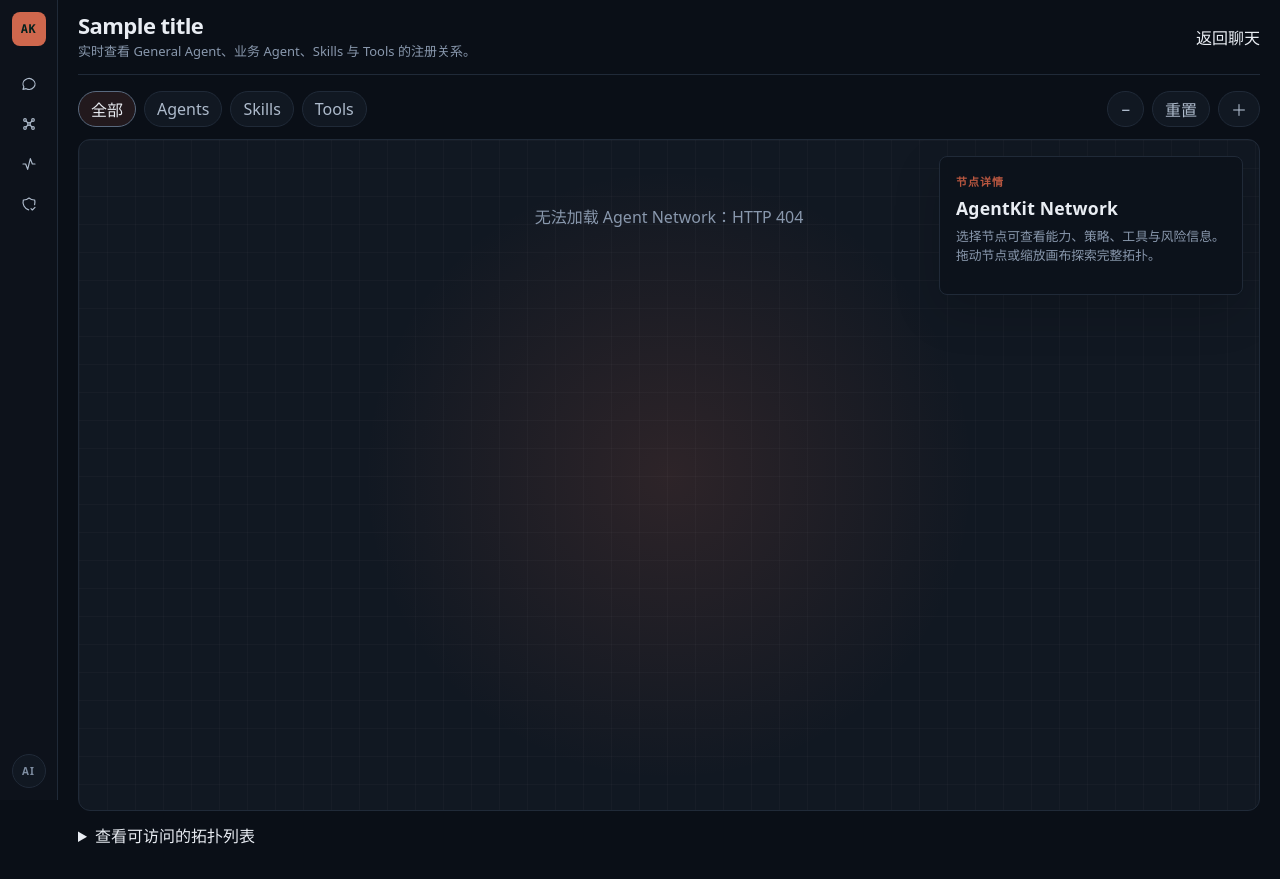
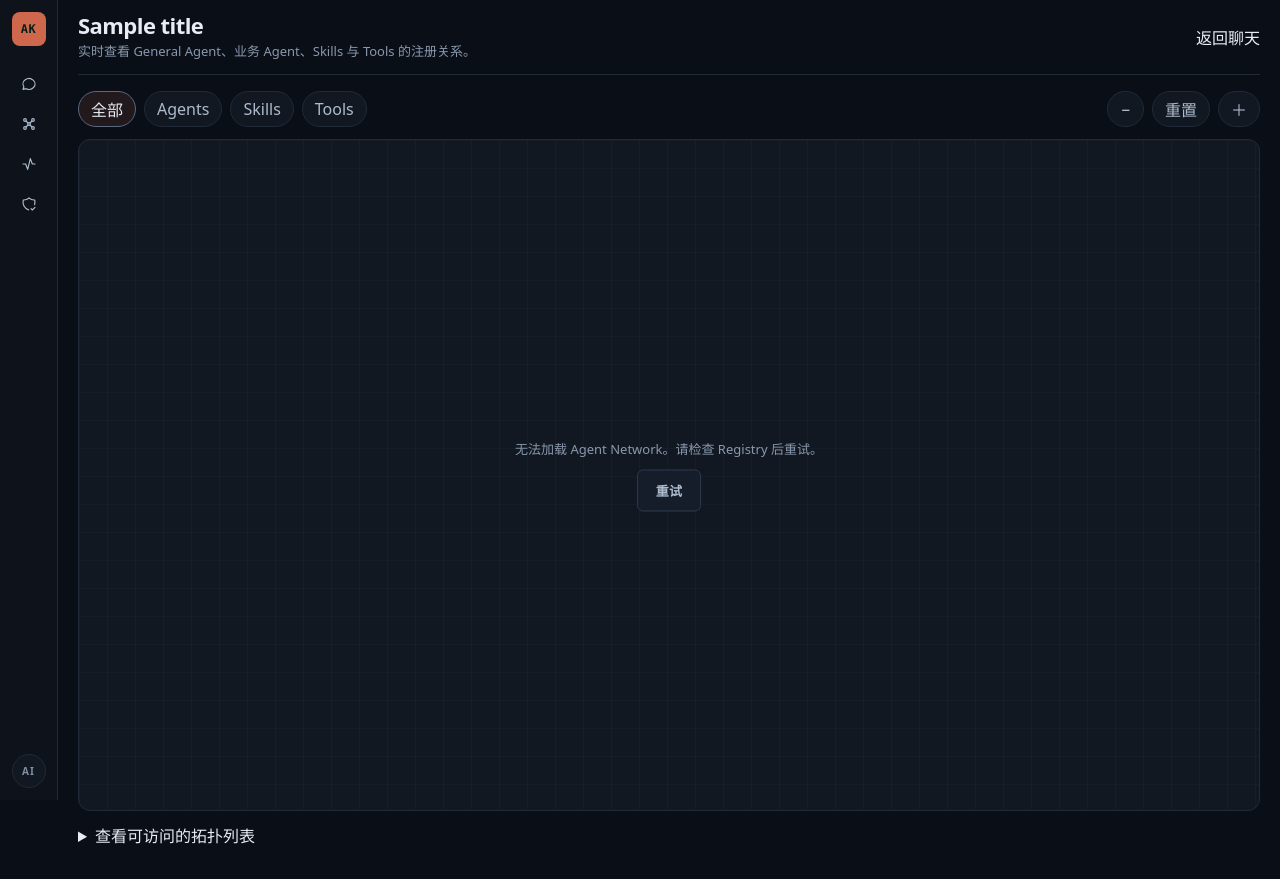
Before and after one commit to leo-cai-ai/agentkit, a Python web app: template src/agentkit/web/templates/agents.html in a window 1280 px wide. Run offline with Jinja, Linux system fonts and the light colour scheme; the template is opened without the code that fills it: most values are stand-ins (such as "Sample title", 1, 10 or a date in 2020).

Commit message:
feat: refine accessible Agent Network

```diff
--- a/src/agentkit/web/static/css/pages.css
+++ b/src/agentkit/web/static/css/pages.css
@@ -277,22 +277,23 @@
   background:
     linear-gradient(rgb(255 255 255 / 0.025) 1px, transparent 1px),
     linear-gradient(90deg, rgb(255 255 255 / 0.025) 1px, transparent 1px),
-    radial-gradient(circle at 50% 50%, color-mix(in srgb, var(--ak-sys-color-accent-default) 15%, transparent), transparent 45%),
     var(--ak-sys-color-bg-surface);
-  background-size: 28px 28px, 28px 28px, auto, auto;
+  background-size: 28px 28px, 28px 28px, auto;
 }
 
 .ak-network-canvas { position: absolute; inset: 0; }
 .ak-network-canvas svg { inline-size: 100%; block-size: 100%; touch-action: none; }
 .ak-network-edges path {
   fill: none;
-  stroke: color-mix(in srgb, var(--ak-sys-color-accent-default) 42%, transparent);
+  stroke: var(--ak-sys-color-border-interactive);
   stroke-width: 1.5;
+  transition: opacity 160ms ease, stroke 160ms ease, stroke-width 160ms ease;
+}
+.ak-network-edges path.is-highlighted { stroke: var(--ak-sys-color-accent-strong); stroke-width: 3; }
+.ak-network-edges path.is-active-run {
   stroke-dasharray: 8 8;
   animation: ak-network-flow 1.8s linear infinite;
-  transition: opacity 160ms ease, stroke 160ms ease, stroke-width 160ms ease;
-}
-.ak-network-edges path.is-highlighted { stroke: var(--ak-sys-color-accent-strong); stroke-width: 3; }
+}
 .ak-network-node { cursor: grab; transition: opacity 160ms ease; }
 .ak-network-node:active { cursor: grabbing; }
 .ak-node-halo { fill: color-mix(in srgb, var(--ak-sys-color-accent-default) 12%, transparent); stroke: none; }
@@ -303,6 +304,7 @@
 .ak-network-node.is-selected .ak-node-halo { fill: color-mix(in srgb, var(--ak-sys-color-accent-strong) 28%, transparent); }
 .ak-node-title { fill: var(--ak-sys-color-text-primary); font-size: 11px; font-weight: 700; pointer-events: none; }
 .ak-node-type { fill: var(--ak-sys-color-text-subtle); font-size: 7px; letter-spacing: 0.11em; pointer-events: none; }
+.ak-node-icon { color: var(--ak-sys-color-text-secondary); pointer-events: none; }
 .ak-network-node.is-filtered,
 .ak-network-edges path.is-filtered { opacity: 0.08; pointer-events: none; }
 
@@ -323,10 +325,46 @@
 .ak-network-detail dl { display: grid; grid-template-columns: 5rem 1fr; gap: 0.5rem; font-size: 0.75rem; }
 .ak-network-detail dt, .ak-network-detail dd { margin: 0; overflow-wrap: anywhere; }
 .ak-network-detail dt { color: var(--ak-sys-color-text-subtle); }
-.ak-network-fallback ul { display: grid; gap: var(--ak-sys-space-2); padding: 0; list-style: none; }
-.ak-network-fallback li { display: grid; gap: 0.25rem; padding: var(--ak-sys-space-2); border-block-end: 1px solid var(--ak-sys-color-border-default); }
+.ak-network-status {
+  position: absolute;
+  inset: 50% auto auto 50%;
+  z-index: 2;
+  display: flex;
+  flex-direction: column;
+  align-items: center;
+  gap: var(--ak-sys-space-3);
+  color: var(--ak-sys-color-text-subtle);
+  font-size: 0.8125rem;
+  text-align: center;
+  transform: translate(-50%, -50%);
+}
+.ak-agent-network-shell[data-state="ready"] .ak-network-status,
+.ak-agent-network-shell[data-state="ready"] .ak-network-status-message {
+  display: none;
+}
+.ak-agent-network-shell[data-state="error"] .ak-network-detail,
+.ak-agent-network-shell[data-state="empty"] .ak-network-detail {
+  display: none;
+}
+.ak-network-fallback [data-network-list] { display: grid; gap: var(--ak-sys-space-4); margin-block-start: var(--ak-sys-space-3); }
+.ak-network-fallback section { display: grid; gap: var(--ak-sys-space-2); }
+.ak-network-fallback h3 { margin: 0; color: var(--ak-sys-color-text-secondary); font-size: 0.75rem; }
+.ak-network-fallback section > div { display: grid; grid-template-columns: repeat(auto-fit, minmax(14rem, 1fr)); gap: var(--ak-sys-space-2); }
+.ak-network-fallback button {
+  display: grid;
+  gap: 0.25rem;
+  padding: var(--ak-sys-space-3);
+  border: 1px solid var(--ak-sys-color-border-default);
+  border-radius: var(--ak-sys-radius-control);
+  color: var(--ak-sys-color-text-primary);
+  background: var(--ak-sys-color-bg-surface);
+  font: inherit;
+  text-align: start;
+  cursor: pointer;
+}
+.ak-network-fallback button:hover,
+.ak-network-fallback button[aria-current="true"] { border-color: var(--ak-sys-color-border-interactive); background: var(--ak-sys-color-bg-surface-subtle); }
 .ak-network-fallback span { color: var(--ak-sys-color-text-subtle); font-size: 0.75rem; }
-.ak-network-error { padding: 4rem; color: var(--ak-sys-color-text-subtle); text-align: center; }
 
 @keyframes ak-network-flow { to { stroke-dashoffset: -32; } }
 
@@ -1494,6 +1532,10 @@ button.conversation-new {
   .ak-chat-composer {
     transition: none;
   }
+
+  .ak-network-edges path.is-active-run {
+    animation: none;
+  }
 }
 
 @media print {
--- a/src/agentkit/web/static/js/agent_graph.js
+++ b/src/agentkit/web/static/js/agent_graph.js
@@ -1,9 +1,13 @@
 (() => {
   const root = document.querySelector("[data-agent-network]");
   if (!root) return;
+
   const canvas = root.querySelector("[data-network-canvas]");
   const detail = root.querySelector("[data-network-detail]");
   const list = root.querySelector("[data-network-list]");
+  const stage = root.querySelector(".ak-network-stage");
+  const statusMessage = root.querySelector("[data-network-status-message]");
+  const retryButton = root.querySelector("[data-network-retry]");
   const width = 1200;
   const height = 760;
   let scale = 1;
@@ -16,6 +20,13 @@
     .replaceAll(">", "&gt;")
     .replaceAll('"', "&quot;")
     .replaceAll("'", "&#039;");
+
+  function setNetworkState(state, message = "") {
+    root.dataset.state = state;
+    stage?.setAttribute("aria-busy", String(state === "loading"));
+    if (statusMessage) statusMessage.textContent = message;
+    if (retryButton) retryButton.hidden = state !== "error";
+  }
 
   function buildGraph(data) {
     const nodes = [];
@@ -36,7 +47,12 @@
     for (const tool of data.tools || []) {
       add(tool.name, "tool", { label: tool.name, data: tool });
     }
-    const edges = (data.relationships || []).filter((edge) => byId.has(edge.source) && byId.has(edge.target));
+    const edges = (data.relationships || [])
+      .filter((relationship) => byId.has(relationship.source) && byId.has(relationship.target))
+      .map((relationship) => ({
+        ...relationship,
+        active: relationship.active === true,
+      }));
     return { nodes, edges, byId };
   }
 
@@ -48,18 +64,107 @@
     };
     const general = nodes.find((node) => node.id === "general_agent");
     if (general) Object.assign(general, { x: width / 2, y: height / 2 });
-    const rings = { agent: 190, skill: 300, tool: 405 };
+    const rings = { agent: 190, skill: 305, tool: 420 };
     for (const [type, items] of Object.entries(groups)) {
       items.forEach((node, index) => {
         const angle = -Math.PI / 2 + (Math.PI * 2 * index) / Math.max(1, items.length);
         node.x = width / 2 + Math.cos(angle) * rings[type];
-        node.y = height / 2 + Math.sin(angle) * rings[type] * 0.72;
+        node.y = height / 2 + Math.sin(angle) * rings[type] * 0.7;
       });
     }
   }
 
+  function nodeGeometry(node) {
+    if (node.id === "general_agent") return { width: 160, height: 76, radius: 16 };
+    if (node.type === "agent") return { width: 138, height: 62, radius: 14 };
+    if (node.type === "skill") return { width: 118, height: 52, radius: 10 };
+    return { width: 108, height: 44, radius: 8 };
+  }
+
+  function nodeIcon(node) {
+    if (node.type === "agent") return "message-circle";
+    if (node.type === "skill") return "topology-star";
+    return "activity";
+  }
+
+  function edgePath(source, target) {
+    const mx = (source.x + target.x) / 2;
+    const my = (source.y + target.y) / 2 - Math.min(55, Math.abs(source.x - target.x) * 0.08);
+    return `M ${source.x} ${source.y} Q ${mx} ${my} ${target.x} ${target.y}`;
+  }
+
+  function createNode(svg, node) {
+    const geometry = nodeGeometry(node);
+    const group = document.createElementNS(svg.namespaceURI, "g");
+    group.classList.add("ak-network-node", `is-${node.type}`);
+    if (node.id === "general_agent") group.classList.add("is-general");
+    group.dataset.nodeId = node.id;
+    group.dataset.nodeType = node.type;
+    group.setAttribute("transform", `translate(${node.x} ${node.y})`);
+    group.setAttribute("tabindex", "0");
+    group.setAttribute("role", "button");
+    group.setAttribute("aria-label", `${node.type}: ${node.label}`);
+
+    const halo = document.createElementNS(svg.namespaceURI, "rect");
+    halo.setAttribute("x", String(-geometry.width / 2 - 6));
+    halo.setAttribute("y", String(-geometry.height / 2 - 6));
+    halo.setAttribute("width", String(geometry.width + 12));
+    halo.setAttribute("height", String(geometry.height + 12));
+    halo.setAttribute("rx", String(geometry.radius + 4));
+    halo.classList.add("ak-node-halo");
+
+    const body = document.createElementNS(svg.namespaceURI, "rect");
+    body.setAttribute("x", String(-geometry.width / 2));
+    body.setAttribute("y", String(-geometry.height / 2));
+    body.setAttribute("width", String(geometry.width));
+    body.setAttribute("height", String(geometry.height));
+    body.setAttribute("rx", String(geometry.radius));
+    body.classList.add("ak-node-body");
+
+    const icon = document.createElementNS(svg.namespaceURI, "use");
+    icon.setAttribute("href", `/static/icons/tabler-sprite.svg#icon-${nodeIcon(node)}`);
+    icon.setAttribute("x", String(-geometry.width / 2 + 12));
+    icon.setAttribute("y", "-8");
+    icon.setAttribute("width", "16");
+    icon.setAttribute("height", "16");
+    icon.classList.add("ak-node-icon");
+
+    const title = document.createElementNS(svg.namespaceURI, "text");
+    title.classList.add("ak-node-title");
+    title.setAttribute("text-anchor", "middle");
+    title.setAttribute("x", "8");
+    title.setAttribute("y", "-2");
+    title.textContent = node.label.length > 18 ? `${node.label.slice(0, 16)}…` : node.label;
+
+    const type = document.createElementNS(svg.namespaceURI, "text");
+    type.classList.add("ak-node-type");
+    type.setAttribute("text-anchor", "middle");
+    type.setAttribute("x", "8");
+    type.setAttribute("y", "16");
+    type.textContent = node.type.toUpperCase();
+    group.append(halo, body, icon, title, type);
+
+    const select = () => selectNode(node.id);
+    group.addEventListener("click", select);
+    group.addEventListener("keydown", (event) => {
+      if (event.key === "Enter" || event.key === " ") {
+        event.preventDefault();
+        select();
+      }
+    });
+    return group;
+  }
+
   function render() {
     if (!graph) return;
+    if (!graph.nodes.length) {
+      canvas.replaceChildren();
+      renderList();
+      detail.innerHTML = '<span class="ak-eyebrow">空状态</span><h2>尚未注册节点</h2><p>请先注册 Agent、Skill 或 Tool。</p>';
+      setNetworkState("empty", "Registry 中还没有可展示的节点。");
+      return;
+    }
+
     placeNodes(graph.nodes);
     const svg = document.createElementNS("http://www.w3.org/2000/svg", "svg");
     svg.setAttribute("viewBox", `0 0 ${width} ${height}`);
@@ -71,14 +176,15 @@
 
     const edgeLayer = document.createElementNS(svg.namespaceURI, "g");
     edgeLayer.classList.add("ak-network-edges");
-    for (const edge of graph.edges) {
-      const source = graph.byId.get(edge.source);
-      const target = graph.byId.get(edge.target);
+    for (const relationship of graph.edges) {
+      const source = graph.byId.get(relationship.source);
+      const target = graph.byId.get(relationship.target);
       const path = document.createElementNS(svg.namespaceURI, "path");
       path.dataset.source = source.id;
       path.dataset.target = target.id;
-      path.dataset.edgeType = edge.type;
+      path.dataset.edgeType = relationship.type;
       path.setAttribute("d", edgePath(source, target));
+      path.classList.toggle("is-active-run", relationship.active === true);
       edgeLayer.appendChild(path);
     }
     viewport.appendChild(edgeLayer);
@@ -92,59 +198,21 @@
     applyFilter();
     bindDragging(svg);
     renderList();
-  }
-
-  function edgePath(source, target) {
-    const mx = (source.x + target.x) / 2;
-    const my = (source.y + target.y) / 2 - Math.min(55, Math.abs(source.x - target.x) * 0.08);
-    return `M ${source.x} ${source.y} Q ${mx} ${my} ${target.x} ${target.y}`;
-  }
-
-  function createNode(svg, node) {
-    const group = document.createElementNS(svg.namespaceURI, "g");
-    group.classList.add("ak-network-node", `is-${node.type}`);
-    if (node.id === "general_agent") group.classList.add("is-general");
-    group.dataset.nodeId = node.id;
-    group.dataset.nodeType = node.type;
-    group.setAttribute("transform", `translate(${node.x} ${node.y})`);
-    group.setAttribute("tabindex", "0");
-    group.setAttribute("role", "button");
-    group.setAttribute("aria-label", `${node.type}: ${node.label}`);
-    const halo = document.createElementNS(svg.namespaceURI, "circle");
-    halo.setAttribute("r", node.id === "general_agent" ? "58" : "42");
-    halo.classList.add("ak-node-halo");
-    const body = document.createElementNS(svg.namespaceURI, "circle");
-    body.setAttribute("r", node.id === "general_agent" ? "45" : "32");
-    body.classList.add("ak-node-body");
-    const title = document.createElementNS(svg.namespaceURI, "text");
-    title.classList.add("ak-node-title");
-    title.setAttribute("text-anchor", "middle");
-    title.setAttribute("y", node.id === "general_agent" ? "4" : "3");
-    title.textContent = node.label.length > 17 ? `${node.label.slice(0, 15)}…` : node.label;
-    const type = document.createElementNS(svg.namespaceURI, "text");
-    type.classList.add("ak-node-type");
-    type.setAttribute("text-anchor", "middle");
-    type.setAttribute("y", node.id === "general_agent" ? "21" : "17");
-    type.textContent = node.type.toUpperCase();
-    group.append(halo, body, title, type);
-    const select = () => selectNode(node.id);
-    group.addEventListener("click", select);
-    group.addEventListener("keydown", (event) => {
-      if (event.key === "Enter" || event.key === " ") {
-        event.preventDefault();
-        select();
-      }
-    });
-    return group;
+    setNetworkState("ready");
+    selectNode(graph.byId.has("general_agent") ? "general_agent" : graph.nodes[0].id);
   }
 
   function selectNode(nodeId) {
-    const node = graph.byId.get(nodeId);
+    const node = graph?.byId.get(nodeId);
+    if (!node) return;
     canvas.querySelectorAll(".ak-network-node").forEach((element) => {
       element.classList.toggle("is-selected", element.dataset.nodeId === nodeId);
     });
     canvas.querySelectorAll(".ak-network-edges path").forEach((edge) => {
       edge.classList.toggle("is-highlighted", edge.dataset.source === nodeId || edge.dataset.target === nodeId);
+    });
+    list.querySelectorAll("[data-network-list-node]").forEach((button) => {
+      button.setAttribute("aria-current", button.dataset.networkListNode === nodeId ? "true" : "false");
     });
     const data = node.data || {};
     const facts = node.type === "agent"
@@ -182,11 +250,14 @@
       });
     });
     svg.addEventListener("pointerup", () => { drag = null; });
+    svg.addEventListener("pointercancel", () => { drag = null; });
   }
 
   function applyScale() {
     const viewport = canvas.querySelector("[data-viewport]");
-    if (viewport) viewport.setAttribute("transform", `translate(${width * (1 - scale) / 2} ${height * (1 - scale) / 2}) scale(${scale})`);
+    if (viewport) {
+      viewport.setAttribute("transform", `translate(${width * (1 - scale) / 2} ${height * (1 - scale) / 2}) scale(${scale})`);
+    }
   }
 
   function applyFilter() {
@@ -204,14 +275,43 @@
   }
 
   function renderList() {
-    const rows = graph.nodes.map((node) => `<li><strong>${escapeHtml(node.label)}</strong><span>${escapeHtml(node.type)} · ${escapeHtml(node.data?.description || node.id)}</span></li>`).join("");
-    list.innerHTML = `<ul>${rows}</ul>`;
+    if (!graph) return;
+    const labels = { agent: "Agents", skill: "Skills", tool: "Tools" };
+    list.innerHTML = ["agent", "skill", "tool"].map((type) => {
+      const nodes = graph.nodes.filter((node) => node.type === type);
+      if (!nodes.length) return "";
+      const buttons = nodes.map((node) => `
+        <button type="button" data-network-list-node="${escapeHtml(node.id)}" aria-current="false">
+          <strong>${escapeHtml(node.label)}</strong>
+          <span>${escapeHtml(node.data?.description || node.id)}</span>
+        </button>
+      `).join("");
+      return `<section><h3>${labels[type]}</h3><div>${buttons}</div></section>`;
+    }).join("");
+  }
+
+  async function loadNetwork() {
+    setNetworkState("loading", "正在加载 Agent Network…");
+    try {
+      const response = await fetch("/api/registry");
+      if (!response.ok) throw new Error(`HTTP ${response.status}`);
+      graph = buildGraph(await response.json());
+      render();
+    } catch {
+      graph = null;
+      canvas.replaceChildren();
+      setNetworkState("error", "无法加载 Agent Network。请检查 Registry 后重试。");
+    }
   }
 
   root.querySelectorAll("[data-network-filter]").forEach((button) => {
     button.addEventListener("click", () => {
       activeFilter = button.dataset.networkFilter;
-      root.querySelectorAll("[data-network-filter]").forEach((item) => item.classList.toggle("active", item === button));
+      root.querySelectorAll("[data-network-filter]").forEach((item) => {
+        const active = item === button;
+        item.classList.toggle("active", active);
+        item.setAttribute("aria-pressed", String(active));
+      });
       applyFilter();
     });
   });
@@ -222,18 +322,10 @@
       applyScale();
     });
   });
-
-  fetch("/api/registry")
-    .then((response) => {
-      if (!response.ok) throw new Error(`HTTP ${response.status}`);
-      return response.json();
-    })
-    .then((data) => {
-      graph = buildGraph(data);
-      render();
-      selectNode(graph.byId.has("general_agent") ? "general_agent" : graph.nodes[0]?.id);
-    })
-    .catch((error) => {
-      canvas.innerHTML = `<div class="ak-network-error">无法加载 Agent Network：${escapeHtml(error.message)}</div>`;
-    });
+  list.addEventListener("click", (event) => {
+    const button = event.target.closest("[data-network-list-node]");
+    if (button) selectNode(button.dataset.networkListNode);
+  });
+  retryButton?.addEventListener("click", loadNetwork);
+  loadNetwork();
 })();
--- a/src/agentkit/web/templates/agents.html
+++ b/src/agentkit/web/templates/agents.html
@@ -10,10 +10,10 @@
   <section class="ak-agent-network-shell" data-agent-network>
     <div class="ak-network-toolbar" aria-label="图谱控制">
       <div class="ak-network-filters" role="group" aria-label="节点类型筛选">
-        <button type="button" class="active" data-network-filter="all">全部</button>
-        <button type="button" data-network-filter="agent">Agents</button>
-        <button type="button" data-network-filter="skill">Skills</button>
-        <button type="button" data-network-filter="tool">Tools</button>
+        <button type="button" class="active" data-network-filter="all" aria-pressed="true">全部</button>
+        <button type="button" data-network-filter="agent" aria-pressed="false">Agents</button>
+        <button type="button" data-network-filter="skill" aria-pressed="false">Skills</button>
+        <button type="button" data-network-filter="tool" aria-pressed="false">Tools</button>
       </div>
       <div class="ak-network-zoom" role="group" aria-label="缩放控制">
         <button type="button" data-network-zoom="out" aria-label="缩小">−</button>
@@ -22,13 +22,17 @@
       </div>
     </div>
 
-    <div class="ak-network-stage">
+    <div class="ak-network-stage" aria-busy="true">
       <div class="ak-network-canvas" data-network-canvas aria-label="Agent 关系动态图"></div>
       <aside class="ak-network-detail" data-network-detail aria-live="polite">
         <span class="ak-eyebrow">节点详情</span>
         <h2>AgentKit Network</h2>
         <p>选择节点可查看能力、策略、工具与风险信息。拖动节点或缩放画布探索完整拓扑。</p>
       </aside>
+      <div class="ak-network-status" data-network-status aria-live="polite">
+        <span data-network-status-message>正在加载 Agent Network…</span>
+        <button class="secondary" type="button" data-network-retry hidden>重试</button>
+      </div>
     </div>
 
     <details class="ak-network-fallback">
```
Also changed, not shown: tests/integration/test_web_ui_redesign.py (+21 -0 lines).
